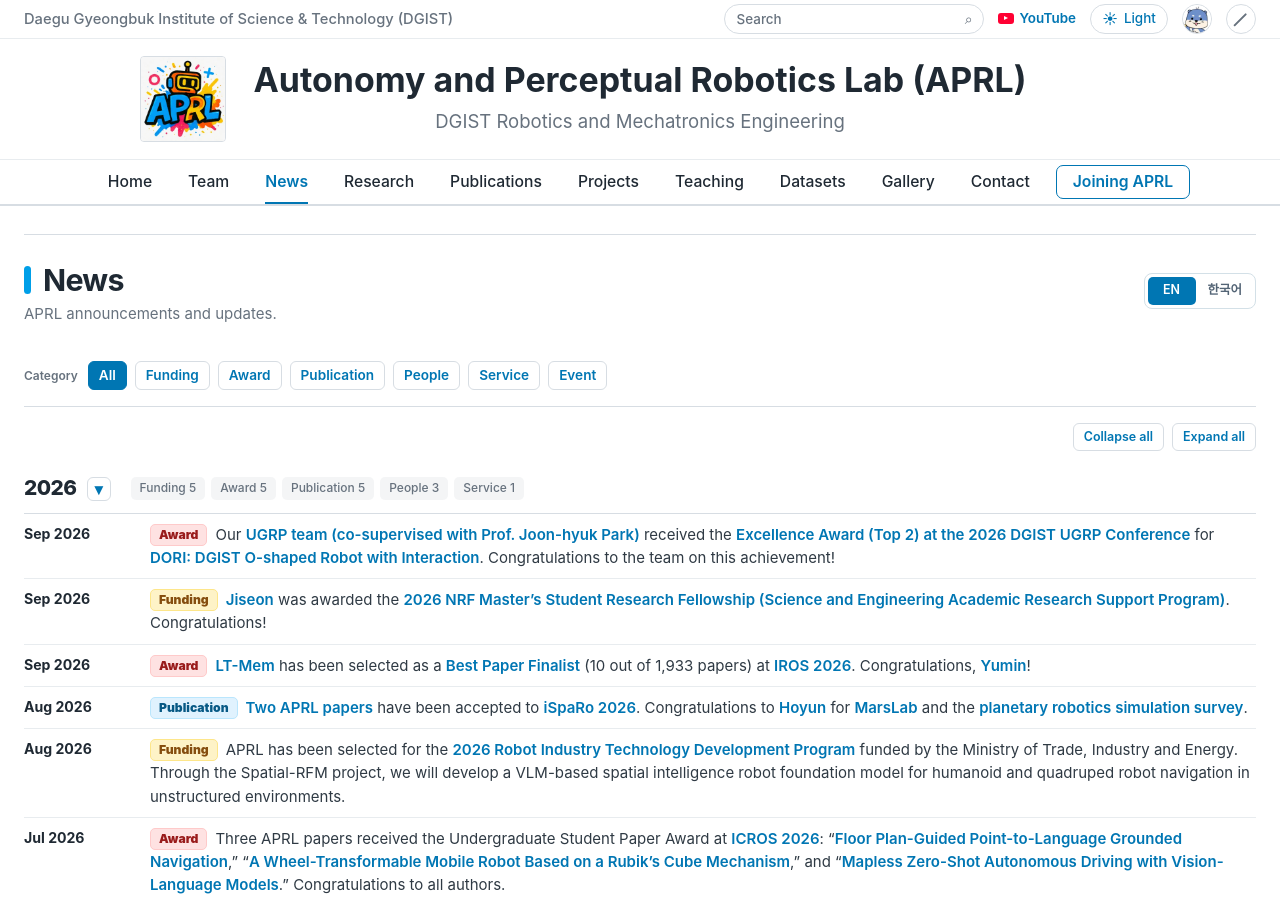
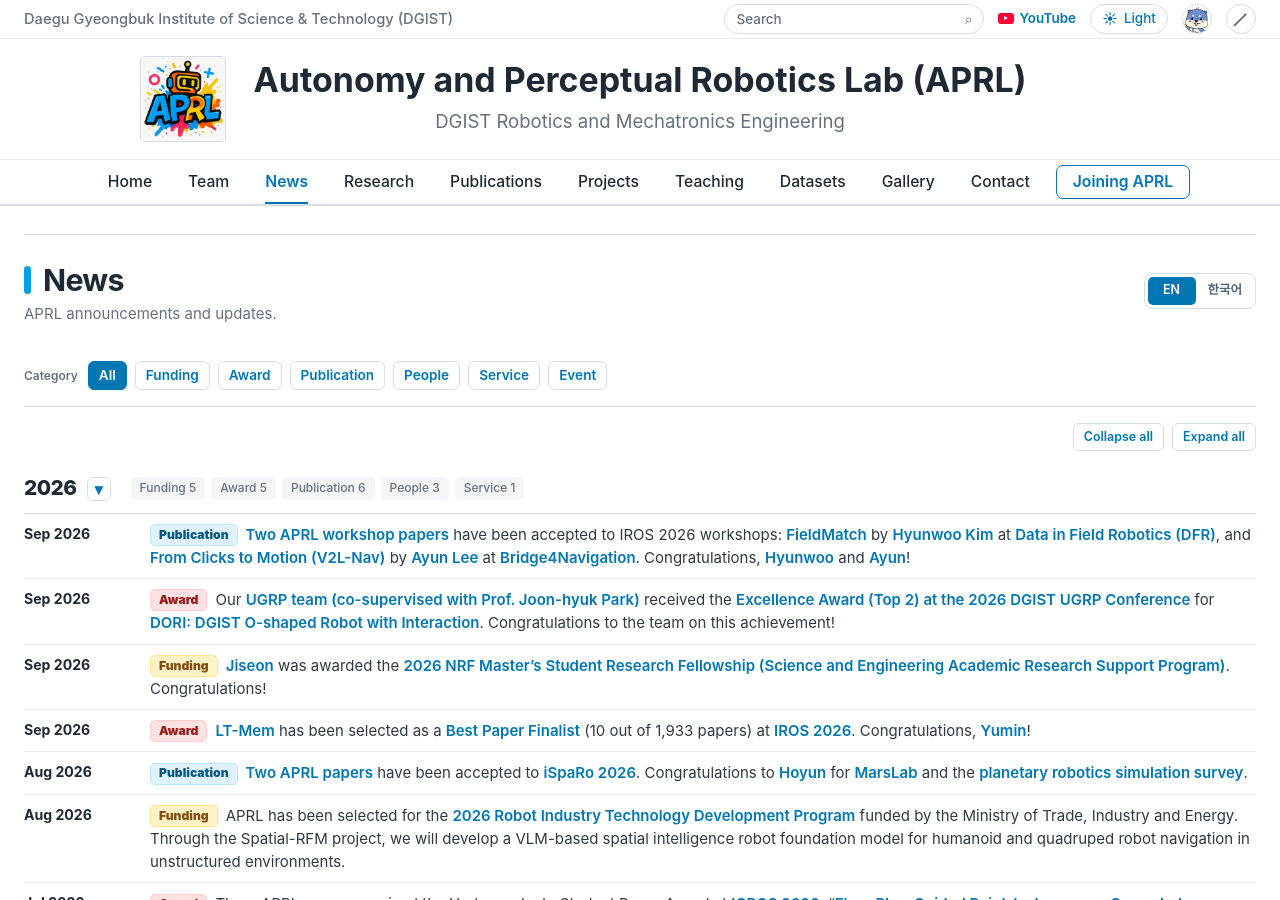
Before and after one commit to team-aprl/team-aprl.github.io, a Jekyll site: the page built from news.html, in a window 1280 px wide and 900 px high. Built offline with Jekyll 4.4.1, drawn with Linux system fonts in a browser that asks for light colours.

Commit message:
Add FieldMatch publication and IROS workshop acceptance news

```diff
--- a/news-language.js
+++ b/news-language.js
@@ -1,5 +1,6 @@
 (() => {
   const translations = {
+    "iros-workshops-2026": `<span class="news-tag tag-publication">논문</span><a href="publications.html?year=2026&amp;type=workshop&amp;venue=iros-ws#publications">APRL 워크숍 논문 2편</a>이 IROS 2026 워크숍에 채택되었습니다. <a href="team.html#team-member-hyunwoo-kim-2026-fall">김현우</a> 님의 <a href="publications.html?year=2026&amp;type=workshop&amp;venue=iros-ws#fieldmatch-iros-2026">FieldMatch</a>는 <a href="https://jonasfrey96.github.io/data_in_field_robotics/">Data in Field Robotics (DFR)</a>에, <a href="team.html#team-member-ayun-lee-2026-fall">이아윤</a> 님의 <a href="publications.html?year=2026&amp;type=workshop&amp;venue=iros-ws#v2l-nav-iros-2026">From Clicks to Motion (V2L-Nav)</a>은 <a href="https://bridging-navigation.github.io/website/">Bridge4Navigation</a>에 채택되었습니다. <a href="team.html#team-member-hyunwoo-kim-2026-fall">김현우</a> 님과 <a href="team.html#team-member-ayun-lee-2026-fall">이아윤</a> 님, 축하합니다!`,
     "ugrp-2026-dori-excellence": `<span class="news-tag tag-award">수상</span><a href="team.html#ugrp-2026-dori">UGRP 팀(Prof. Joon-hyuk Park 공동지도)</a>이 <a href="assets/news/ugrp-2026-dori-excellence-preview.webp">2026 DGIST UGRP Conference</a>에서 <a href="https://dgist-dori.github.io/" target="_blank" rel="noopener noreferrer">DORI: DGIST O-shaped Robot with Interaction</a> 프로젝트로 <a href="assets/news/ugrp-2026-dori-excellence-preview.webp">우수상(Top 2)</a>을 수상했습니다. 팀의 멋진 성과를 축하합니다!`,
     "nrf-masters-fellowship-jiseon-kim": `<span class="news-tag tag-funding">연구비</span><a href="team.html#team-member-jiseon-kim">김지선</a> 님이 <a href="assets/news/nrf-2026-masters-student-research-fellowship-jiseon-kim.png">2026년도 이공분야 학술연구지원사업(석사과정생연구장려금지원사업)</a>에 선정되었습니다. 축하합니다!`,
     "lt-mem-finalist": `<span class="news-tag tag-award">수상</span><a href="publications.html?year=2026&amp;venue=iros&amp;q=LT-Mem#lt-mem">LT-Mem</a>이 <a href="assets/news/lt-mem-iros2026-best-paper-finalist.png">최우수 논문 후보</a>(전체 1,933편 중 10편)로 선정되었습니다. <a href="https://2026.ieee-iros.org/">IROS 2026</a>에서 발표될 예정입니다. <a href="team.html#team-member-yumin-lee">이유민</a> 님, 축하합니다!`,
--- a/news.html
+++ b/news.html
@@ -42,6 +42,11 @@ extra_scripts:
 
         <div class="publication-year" data-news-year>2026</div>
         <ol class="news-list">
+          <li data-news-category="publication" data-news-id="iros-workshops-2026" data-home-reveal="true">
+            <time datetime="2026-09-16">Sep 16, 2026</time>
+            <p><span class="news-tag tag-publication">Publication</span><a href="publications.html?year=2026&amp;type=workshop&amp;venue=iros-ws#publications">Two APRL workshop papers</a> have been accepted to IROS 2026 workshops: <a href="publications.html?year=2026&amp;type=workshop&amp;venue=iros-ws#fieldmatch-iros-2026">FieldMatch</a> by <a href="team.html#team-member-hyunwoo-kim-2026-fall">Hyunwoo Kim</a> at <a href="https://jonasfrey96.github.io/data_in_field_robotics/">Data in Field Robotics (DFR)</a>, and <a href="publications.html?year=2026&amp;type=workshop&amp;venue=iros-ws#v2l-nav-iros-2026">From Clicks to Motion (V2L-Nav)</a> by <a href="team.html#team-member-ayun-lee-2026-fall">Ayun Lee</a> at <a href="https://bridging-navigation.github.io/website/">Bridge4Navigation</a>. Congratulations, <a href="team.html#team-member-hyunwoo-kim-2026-fall">Hyunwoo</a> and <a href="team.html#team-member-ayun-lee-2026-fall">Ayun</a>!</p>
+          </li>
+
           <li data-news-category="award" data-news-id="ugrp-2026-dori-excellence" data-home-reveal="true">
             <time datetime="2026-09-11">Sep 11, 2026</time>
             <p><span class="news-tag tag-award">Award</span>Our <a href="team.html#ugrp-2026-dori">UGRP team (co-supervised with Prof. Joon-hyuk Park)</a> received the <a href="assets/news/ugrp-2026-dori-excellence-preview.webp">Excellence Award (Top 2) at the 2026 DGIST UGRP Conference</a> for <a href="https://dgist-dori.github.io/" target="_blank" rel="noopener noreferrer">DORI: DGIST O-shaped Robot with Interaction</a>. Congratulations to the team on this achievement!</p>
--- a/team.html
+++ b/team.html
@@ -168,8 +168,8 @@ extra_scripts:
             <div class="team-intern-cohort">
               <b>2026 Fall</b>
               <div class="team-intern-entry-list">
-                <span>Ayun Lee (DGIST)</span>
-                <span>Hyunwoo Kim (DGIST)</span>
+                <span><span id="team-member-ayun-lee-2026-fall" class="team-intern-name">Ayun Lee</span> (DGIST)</span>
+                <span><span id="team-member-hyunwoo-kim-2026-fall" class="team-intern-name">Hyunwoo Kim</span> (DGIST)</span>
                 <span>Mingyu Lee (DGIST)</span>
               </div>
             </div>
```
Also changed, not shown: other parts of news.html (+1 -1 lines), publications.html (+7 -2 lines), assets/publications/fieldmatch-iros-2026.png (added), assets/publications/thumbs/fieldmatch-iros-2026-thumb.webp (added).
